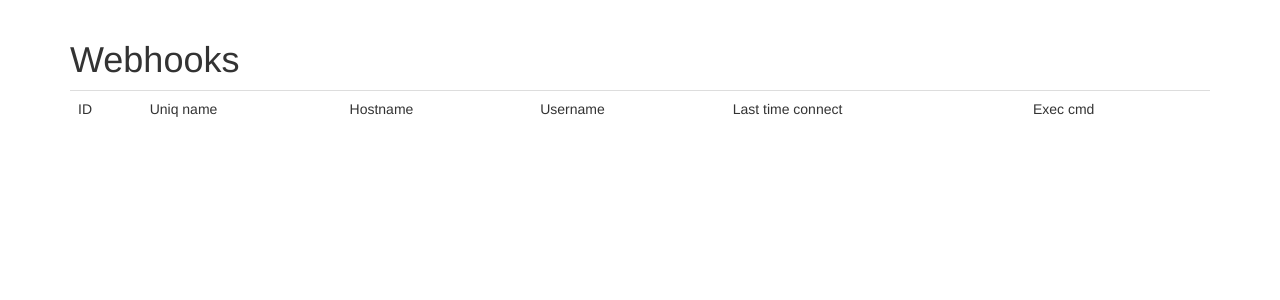
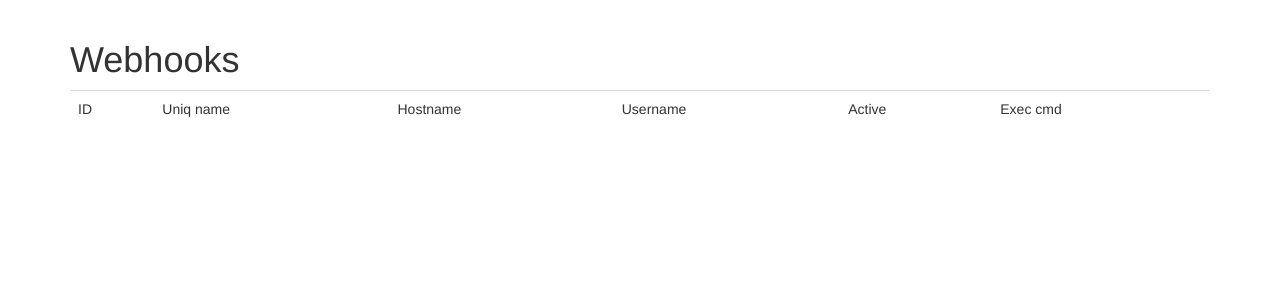
Before and after one commit to Hera-system/Hera, a Flask app: page /webhooks in a window 1280 px wide. Shown: the part 52-352 px from the top of the page. Run offline with Flask 2, Linux system fonts and the light colour scheme; the visitor is signed in with stand-in values (Sample User, id 1); data comes from the database, SQL or seed files in the repository; data that the repository does not hold is empty; some libraries are stand-ins or nearby versions.

Commit message:
Added active status webhook

```diff
--- a/app/models.py
+++ b/app/models.py
@@ -1,3 +1,5 @@
+from email.policy import default
+
 from app import db, login
 from flask_login import UserMixin
 from datetime import datetime
@@ -30,6 +32,7 @@ class WebhookConnect(db.Model):
     uniq_name = db.Column(db.String)
     url = db.Column(db.String)
     time_connect = db.Column(db.DateTime(), default=datetime.now(), index=True)
+    active = db.Column(db.Boolean, default=True)
 
 
 class Templates(db.Model):
--- a/app/routes.py
+++ b/app/routes.py
@@ -360,11 +360,14 @@ def update_status_webhook(sleep_time):
                     headers = {'Content-type': 'text/plain'}
                     request_webhook = requests.post(webhook.url+"/healtcheak", headers=headers)
                     if request_webhook.status_code == 200:
-                        webhook_cur = WebhookConnect.query.filter_by(url=webhook.url).first()
-                        webhook_cur.time_connect = datetime.datetime.now()
+                        # webhook_cur = WebhookConnect.query.filter_by(url=webhook.url).first()
+                        webhook.active = True
+                        webhook.time_connect = datetime.datetime.now()
                         db.session.commit()
                 logging.debug(f"Update state - {webhook.url}")
             except:  # noqa: E722
+                webhook.active = False
+                db.session.commit()
                 logging.error(f"Error update state webhook - {webhook.url}")
         time.sleep(sleep_time)
 
--- a/app/templates/webhooks.html
+++ b/app/templates/webhooks.html
@@ -18,7 +18,7 @@
             Username
         </td>
         <td>
-            Last time connect
+            Active
         </td>
         <td>
             Exec cmd
@@ -41,7 +41,7 @@
             {{ webhook.username }}
         </td>
         <td>
-            {{ webhook.time_connect }}
+            {{ webhook.active }}
         </td>
         <td>
             <a href="{{ url_for('exec_command_by_id', webhook_id=webhook.ID) }}">
```
Also changed, not shown: app/templates/webhook.html (+8 -0 lines).
